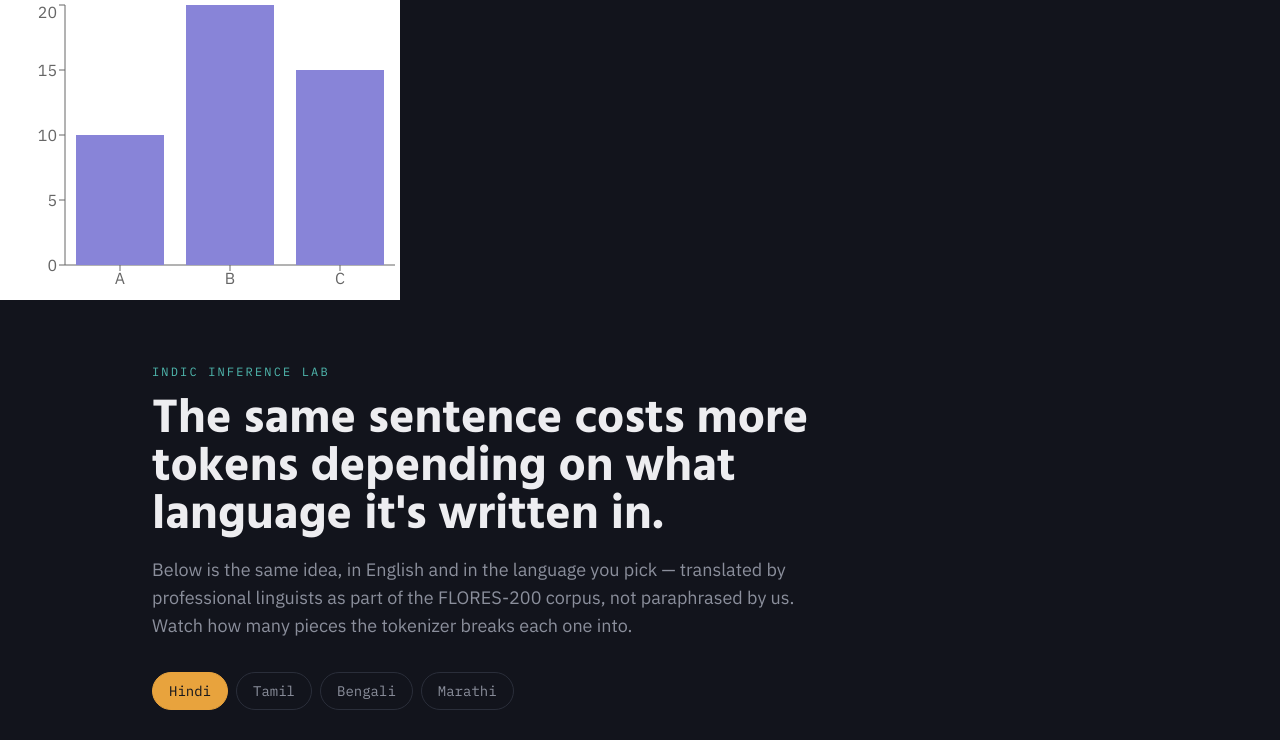
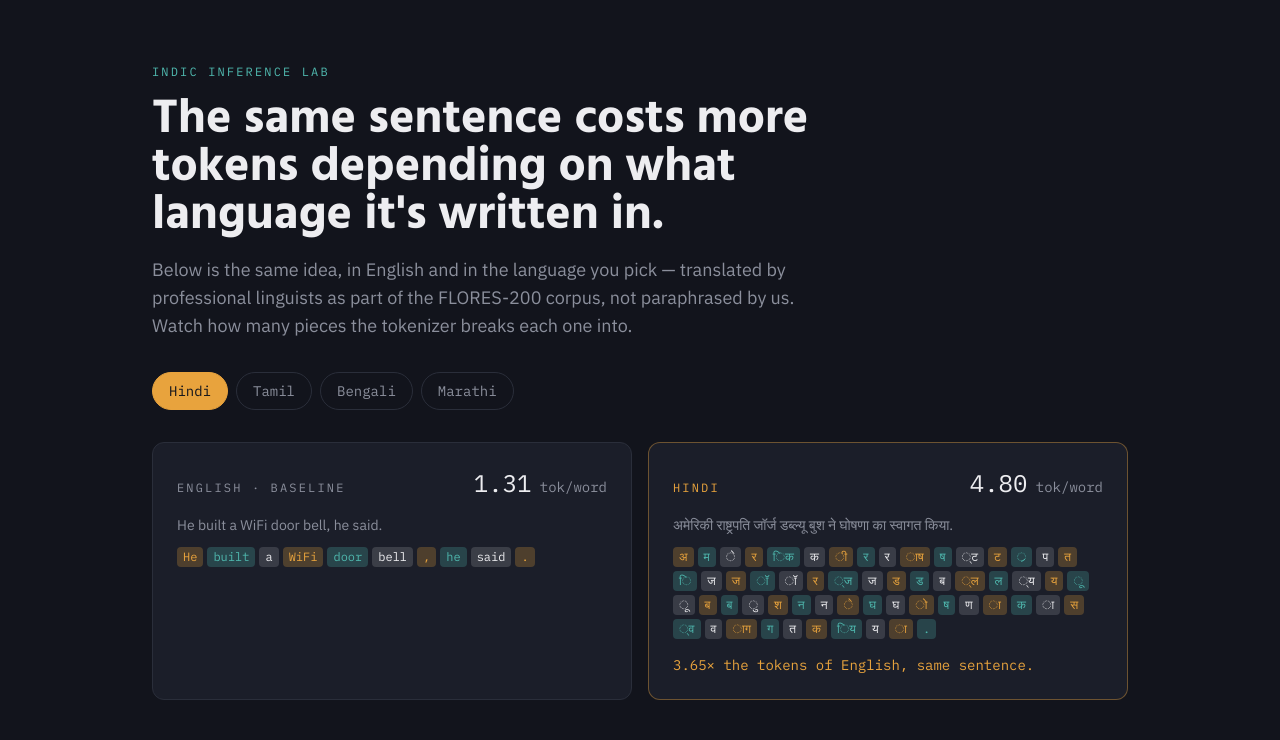
Before and after one commit to Adityajl/Indic-inference-lab, a Next.js app in the folder dashboard/: page / in a window 1280 px wide. Shown: the top 740 px of the page. Built offline with nearby package versions, Linux system fonts and the light colour scheme.

Commit message:
Fix Recharts SSR crash - load charts client-side only via next/dynamic

```diff
--- a/dashboard/app/page.tsx
+++ b/dashboard/app/page.tsx
@@ -1,19 +1,17 @@
 import { loadResults } from "@/lib/loadResults";
 import SampleDataBanner from "@/components/SampleDataBanner";
 import TokenBreakdownHero from "@/components/TokenBreakdownHero";
-import TokenEfficiencyChart from "@/components/TokenEfficiencyChart";
-import LatencyThroughputChart from "@/components/LatencyThroughputChart";
+import TokenEfficiencyChart from "@/components/TokenEfficiencyChartClient";
+import WordVsCharComparison from "@/components/WordVsCharComparison";
+import LatencyThroughputChart from "@/components/LatencyThroughputChartClient";
 import CostProjectionSection from "@/components/CostProjectionSection";
 import MethodologyFooter from "@/components/MethodologyFooter";
-import WordVsCharComparison from "@/components/WordVsCharComparison";
-import DiagnosticTestChart from "@/components/DiagnosticTestChart";
 
 export default function Home() {
   const results = loadResults();
 
   return (
     <main className="min-h-screen bg-ink">
-      <DiagnosticTestChart />
       <SampleDataBanner visible={results.sample_data} />
 
       <TokenBreakdownHero
@@ -23,6 +21,12 @@ export default function Home() {
       />
 
       <TokenEfficiencyChart
+        tokenizerEfficiency={results.tokenizer_efficiency}
+        baselineLanguage={results.baseline_language}
+        languages={results.languages}
+      />
+
+      <WordVsCharComparison
         tokenizerEfficiency={results.tokenizer_efficiency}
         baselineLanguage={results.baseline_language}
         languages={results.languages}
--- a/dashboard/components/DiagnosticTestChart.tsx
+++ /dev/null
@@ -1,19 +0,0 @@
-"use client";
-import { BarChart, Bar, XAxis, YAxis } from "recharts";
-
-export default function DiagnosticTestChart() {
-  const data = [
-    { name: "A", value: 10 },
-    { name: "B", value: 20 },
-    { name: "C", value: 15 },
-  ];
-  return (
-    <div style={{ width: 400, height: 300, background: "white" }}>
-      <BarChart width={400} height={300} data={data}>
-        <XAxis dataKey="name" />
-        <YAxis />
-        <Bar dataKey="value" fill="#8884d8" />
-      </BarChart>
-    </div>
-  );
-}
--- /dev/null
+++ b/dashboard/components/LatencyThroughputChartClient.tsx
@@ -0,0 +1,10 @@
+"use client";
+
+import dynamic from "next/dynamic";
+
+const LatencyThroughputChart = dynamic(() => import("./LatencyThroughputChart"), {
+  ssr: false,
+  loading: () => <div className="max-w-5xl mx-auto px-6 py-12 h-80" />,
+});
+
+export default LatencyThroughputChart;
--- /dev/null
+++ b/dashboard/components/TokenEfficiencyChartClient.tsx
@@ -0,0 +1,10 @@
+"use client";
+
+import dynamic from "next/dynamic";
+
+const TokenEfficiencyChart = dynamic(() => import("./TokenEfficiencyChart"), {
+  ssr: false,
+  loading: () => <div className="max-w-5xl mx-auto px-6 py-12 h-80" />,
+});
+
+export default TokenEfficiencyChart;
```
